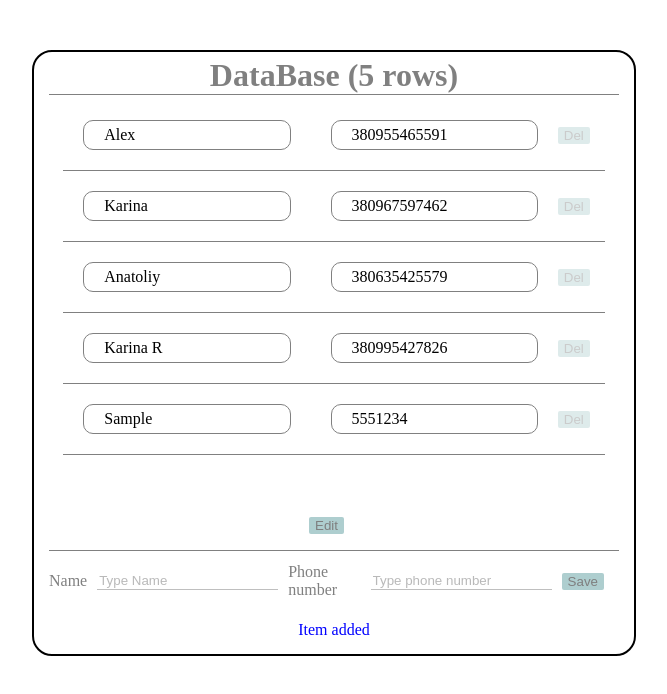
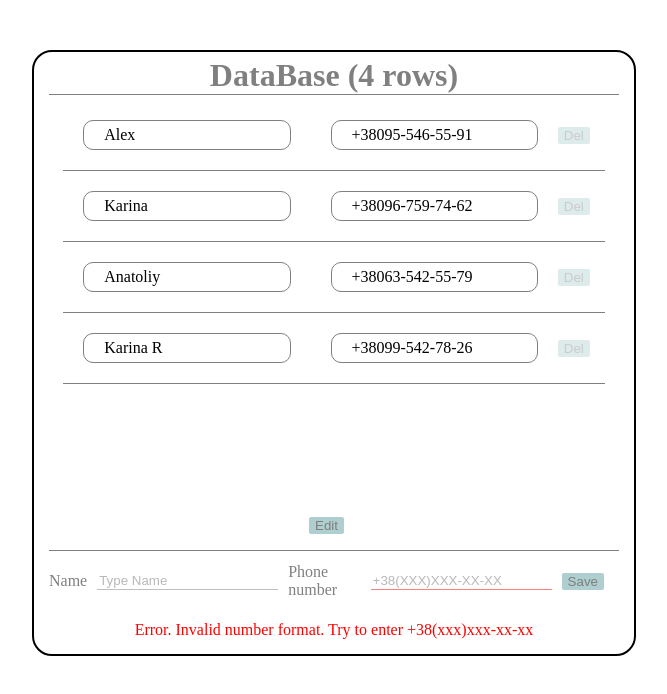
Before and after one commit to AlexBezborodov/AlarStudios_test_case, a plain HTML site: page 2nd_case/index.html in a window 1280 px wide. Both pictures are taken after typing "Sample", "5551234" into the empty fields and a click on the button "Save". Shown: the whole page, without its empty margins (306-973 px from the left). Drawn offline with Linux system fonts and the light colour scheme.

Commit message:
finished tast case

```diff
--- a/2nd_case/index.html
+++ b/2nd_case/index.html
@@ -54,8 +54,8 @@
 
             </div>
             <div class="buttons">
+                <button name="btn-cancel"type="button"  class="btn-style">Cancel</button>
                 <button name="btn-edit"type="button"  class="btn-style">Edit</button>
-                <button name="btn-cancel"type="button"  class="btn-style">Cancel</button>
                 <button name="btn-save-all"type="button"  class="btn-style">Save All</button>
             </div>
 
@@ -64,7 +64,7 @@
             <label>Name</label>
             <input name="name" type="text" class="input-style" placeholder="Type Name">
             <label>Phone number</label>
-            <input name="phone" type="tel" class="input-style" placeholder="Type phone number">
+            <input id="tel" name="phone" type="tel" class="input-style" placeholder="+38(XXX)XXX-XX-XX">
             <button name="btn-save"type="button"  class="btn-style">Save</button>
         </div>
         <div class="error-response">
--- a/2nd_case/scripts.js
+++ b/2nd_case/scripts.js
@@ -11,10 +11,11 @@ const   items = document.querySelector('.item'),
         edit = document.querySelector("[name = 'btn-edit']"),
         save = document.querySelector("[name = 'btn-save-all']"),
         cancel = document.querySelector("[name = 'btn-cancel']"),
-        inputData = document.querySelector('.input-data');
+        inputData = document.querySelector('.input-data'),
+        number = document.querySelectorAll('div','#tel');
 
 
-let personData = [['Alex', +380955465591],['Karina',+380967597462],['Anatoliy',+380635425579],['Karina R', +380995427826]];
+let personData = [['Alex', '+38095-546-55-91'],['Karina','+38096-759-74-62'],['Anatoliy','+38063-542-55-79'],['Karina R', '+38099-542-78-26']];
 
 cancel.style.display = 'none';
 save.style.display = 'none';
@@ -24,11 +25,11 @@ function ShowDB () {
     items.innerHTML = '';
     personData.forEach((data, i) => {
         items.innerHTML += `
-        <div id=${i} class="data-placeholder">
+        <div  class="data-placeholder">
             <div class="data-item">
                 ${personData[i][0]}
             </div>
-            <div id=${i} class="data-item">
+            <div id="tel" class="data-item">
                 ${personData[i][1]}
             </div>
             <button class="btn-style delete">Del</button>
@@ -52,6 +53,7 @@ const editDB = () => {
     cancel.style.display = 'block';
     save.style.display = 'block';
     inputData.style.visibility = 'hidden';
+    edit.style.visibility = 'hidden';
     items.innerHTML = '';
     personData.forEach((data, i) => {
 
@@ -59,10 +61,10 @@ const editDB = () => {
 
         items.innerHTML += `
         <div class="data-placeholder">
-            <div id=${i} class="data-item editable" contenteditable="true">
+            <div  class="data-item editable" contenteditable="true">
                 ${personData[i][0]}
             </div>
-            <div id=${i} class="data-item editable" contenteditable="true">
+            <div id="tel" class="data-item editable" contenteditable="true">
                 ${personData[i][1]}
             </div>
             <button class="btn-style delete">Del</button>
@@ -80,44 +82,50 @@ const editDB = () => {
         });
 
     });
-}
+
+};
 
 const cancelEdit = () => {
     cancel.style.display = 'none';
     inputData.style.visibility = 'visible';
     save.style.display = 'none';
+    edit.style.visibility = 'visible';
     ShowDB();
     ShowRowsCount();
 
-}
+};
 
 const saveAll = () => {
 
     let personDataItem = [];
         personData = [];
 
+        number.forEach(item => {
+
+            console.log(item);
+
+
+        });
      document.querySelectorAll('.data-item').forEach((el, i) => {
 
         personDataItem.push(el.innerText);
 
+    });
 
-    });
-    console.log(personDataItem);
     const size = 2,
           sliced_array = [];
     for (let i = 0; i <personDataItem.length; i += size) {
         sliced_array.push(personDataItem.slice(i, i + size));
     }
     personData = sliced_array;
-    console.log(personData);
+
     ShowDB();
     cancel.style.display = 'none';
     inputData.style.visibility = 'visible';
     save.style.display = 'none';
+    edit.style.visibility = 'visible';
 
-
-
-}
+};
 
 function ShowRowsCount() {
     const counter = document.querySelector('h1');
@@ -134,7 +142,11 @@ const hideError = () => {
 const addItems = () => {
 
     let newName = name.value,
-        newPhone = phone.value;
+        newPhone = phone.value,
+        checkPlus;
+
+    checkPlus = /\+\d{5}\-\d{3}-\d{2}-\d{2}/g.test(phone.value);
+
 
     if (newPhone.length > 20) {
         response.style.display = 'block';
@@ -143,7 +155,16 @@ const addItems = () => {
         phone.style.borderBottomColor = 'red';
     }else {
 
-        if(newName != '' && newName !=Number ) {
+    if (checkPlus == false ) {
+
+        response.style.display = 'block';
+        response.innerText = 'Error. Invalid number format. Try to enter +38(xxx)xxx-xx-xx';
+        response.style.color = 'red';
+        phone.style.borderBottomColor = 'red';
+
+    } else {
+
+        if(newName != '' && newName !=Number && newPhone != '' ) {
             if(newName.length > 20 ){
 
               newName =  ` ${newName.substring(0, 21)}...`;
@@ -151,9 +172,8 @@ const addItems = () => {
             }
 
 
-            personDataitem = [ newName , Number(newPhone)];
+            personDataitem = [ newName , newPhone];
             personData.push(personDataitem);
-            console.log(personData);
             ShowRowsCount();
             response.style.display = 'block';
             response.innerText = 'Item added';
@@ -168,6 +188,8 @@ const addItems = () => {
 
     }
 
+
+    }
 
     ShowDB();
     inputs.forEach(clearInput => clearInput.value = '');
@@ -185,4 +207,4 @@ phone.addEventListener('click', hideError);
 name.addEventListener('click', hideError);
 edit.addEventListener('click', editDB);
 cancel.addEventListener('click', cancelEdit);
-save.addEventListener('click', saveAll)
+save.addEventListener('click', saveAll);
```
